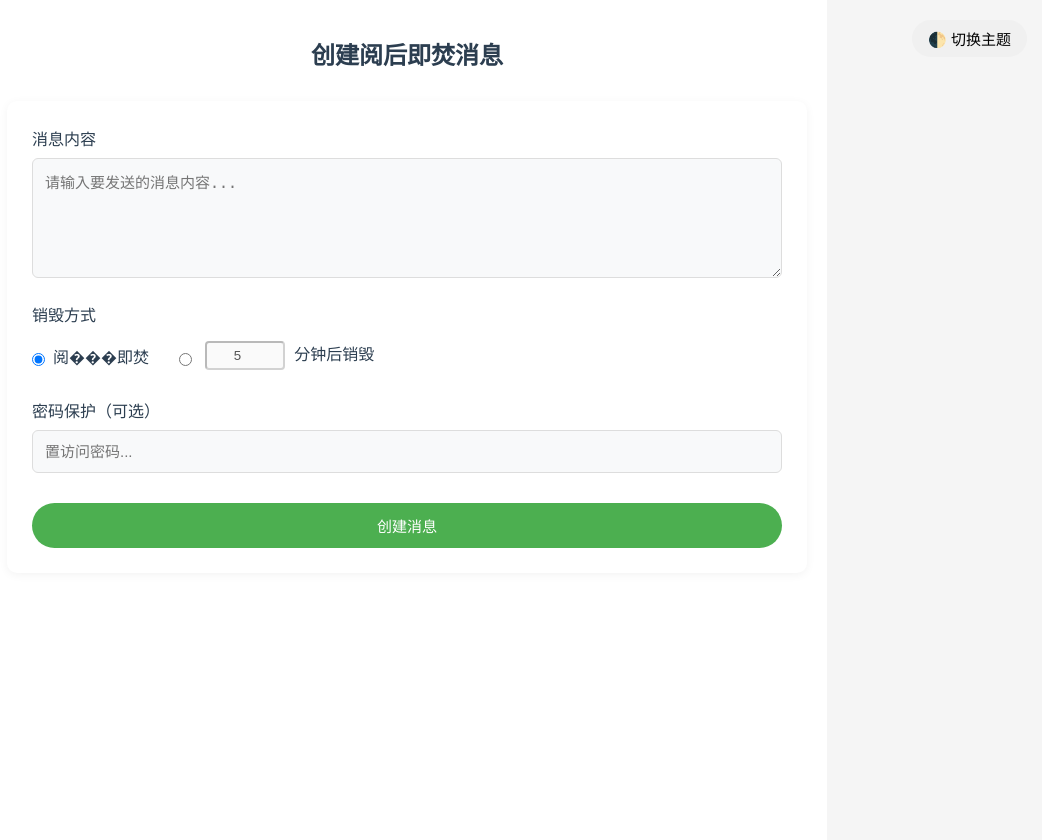
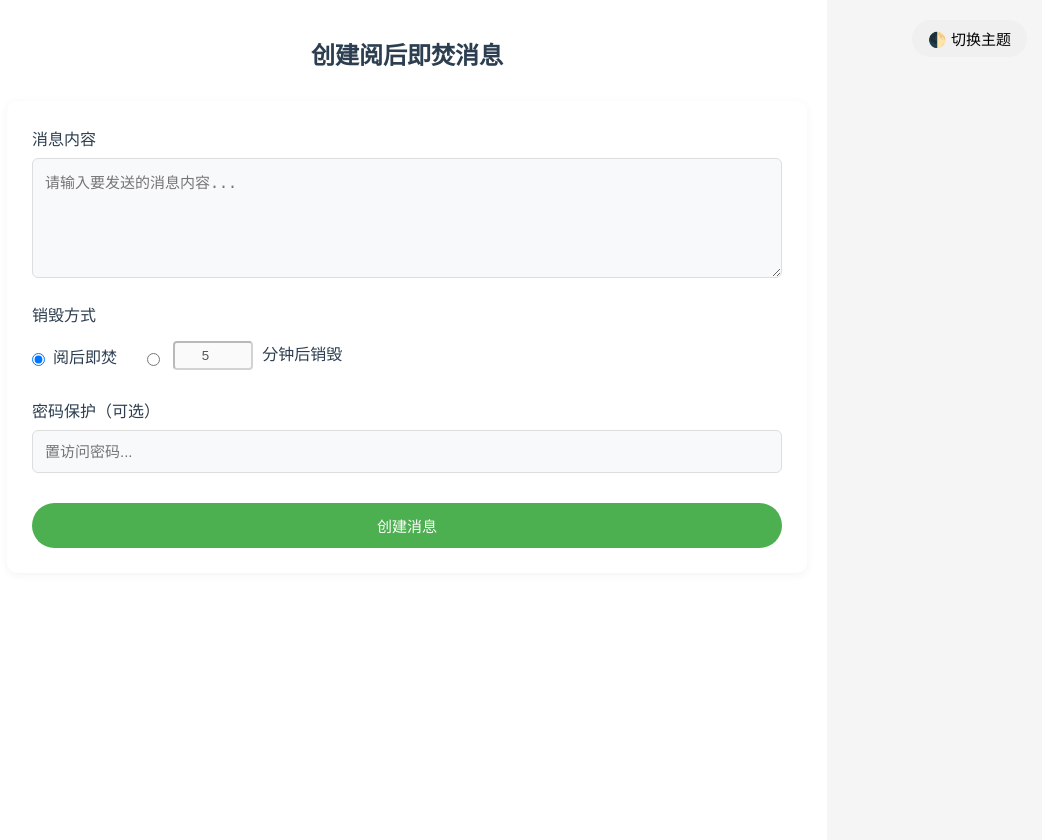
Before and after one commit to gemail1024/yhjf, a Flask app: page / in a window 1280 px wide. Shown: the whole page, without its empty margins (233-1275 px from the left). Run offline with Flask 3, Linux system fonts and the light colour scheme.

Commit message:
阅后即焚

```diff
--- a/templates/index.html
+++ b/templates/index.html
@@ -425,7 +425,7 @@
                 <div class="radio-group">
                     <div class="radio-option">
                         <input type="radio" id="burnType1" name="destroyType" value="burn" checked>
-                        <label for="burnType1">阅���即焚</label>
+                        <label for="burnType1">阅后即焚</label>
                     </div>
 
                     <div class="radio-option">
```
